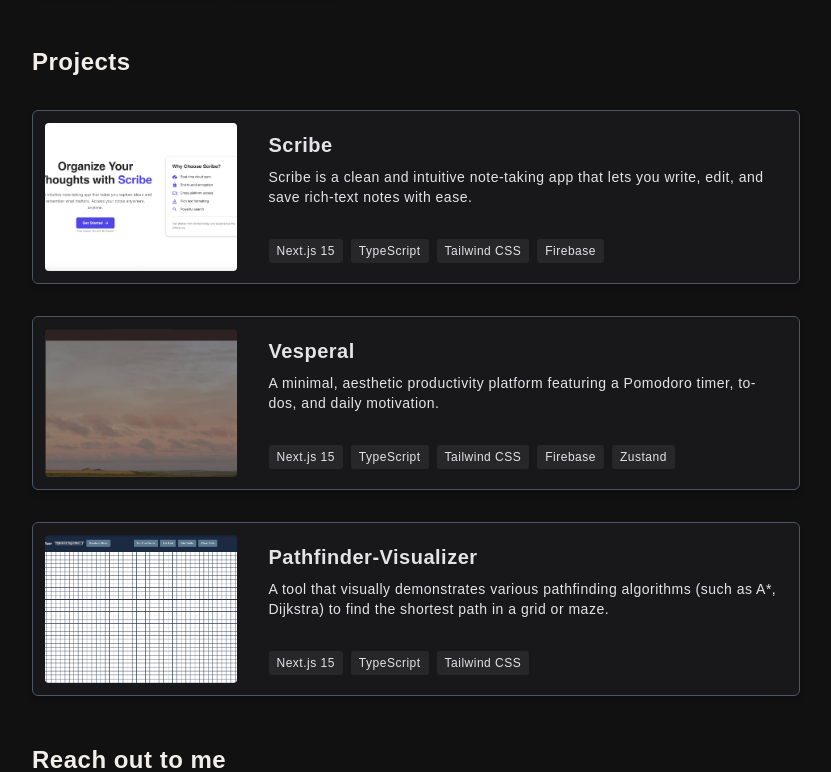
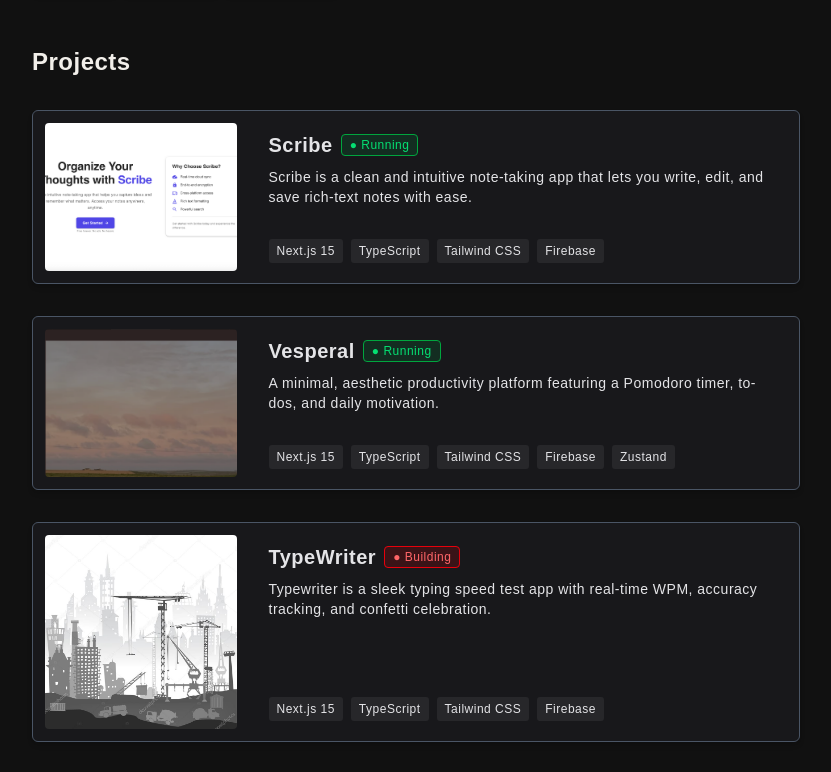
Before and after one commit to Arsh-31/portofolio, a Next.js app: page / in a window 1280 px wide. Shown: the part 762-1534 px from the top of the page, without its empty margins (224-1055 px from the left). Built offline with nearby package versions, Linux system fonts and the light colour scheme.

Commit message:
add project status

```diff
--- a/src/components/Projects.tsx
+++ b/src/components/Projects.tsx
@@ -12,6 +12,7 @@ const projects = [
     techStack: ["Next.js 15", "TypeScript", "Tailwind CSS", "Firebase"],
     liveLink: "https://scribe-gold.vercel.app",
     repoLink: "https://github.com/Arsh-31/scribe",
+    status: "Running",
   },
   {
     title: "Vesperal",
@@ -27,6 +28,17 @@ const projects = [
     ],
     liveLink: "https://vesperal-i7eilwf42-arsh31s-projects.vercel.app",
     repoLink: "https://github.com/Arsh-31/Vesperal",
+    status: "Running",
+  },
+  {
+    title: "TypeWriter",
+    description:
+      "Typewriter is a sleek typing speed test app with real-time WPM, accuracy tracking, and confetti celebration.",
+    imageUrl: "/images/working.jpg",
+    techStack: ["Next.js 15", "TypeScript", "Tailwind CSS", "Firebase"],
+    liveLink: "",
+    repoLink: "",
+    status: "Building",
   },
   {
     title: "Pathfinder-Visualizer",
@@ -36,11 +48,35 @@ const projects = [
     techStack: ["Next.js 15", "TypeScript", "Tailwind CSS"],
     liveLink: "https://pathfinding-visualizer-swart.vercel.app",
     repoLink: "https://github.com/Arsh-31/Pathfinding-visualizer",
+    status: "Running",
   },
-  // Add more projects
 ];
 
 export default function ProjectCard() {
+  function StatusTag({ status }: { status: string }) {
+    const base = "text-xs font-medium px-2 py-0.5 rounded-sm";
+
+    if (status === "Running") {
+      return (
+        <span
+          className={`${base} bg-green-700/20 text-green-400 border border-green-600`}
+        >
+          ● Running
+        </span>
+      );
+    } else if (status === "Building") {
+      return (
+        <span
+          className={`${base} bg-red-700/20 text-red-400 border border-red-600`}
+        >
+          ● Building
+        </span>
+      );
+    }
+
+    return null;
+  }
+
   return (
     <div className="mx-auto mt-12 max-w-3xl w-[90%]">
       <h1 className="text-2xl font-bold mb-8">Projects</h1>
@@ -51,7 +87,7 @@ export default function ProjectCard() {
             key={index}
             className="flex flex-col md:flex-row bg-[#18181b] border border-gray-600 rounded-md overflow-hidden shadow-md hover:shadow-lg transition w-full relative group"
           >
-            {/* Clickable Image (1/4 width) */}
+            {/* Clickable Image */}
             <Image
               width={300}
               height={200}
@@ -61,7 +97,7 @@ export default function ProjectCard() {
               onClick={() => window.open(project.liveLink, "_blank")}
             />
 
-            {/* Right Content (3/4 width) */}
+            {/* Right Content */}
             <div className="flex flex-col justify-between p-5 w-full text-[#e4e4e7] relative">
               {/* Top Right Links */}
               <div className="absolute top-4 right-4 flex space-x-4 opacity-0 group-hover:opacity-100 transition-opacity">
@@ -89,7 +125,10 @@ export default function ProjectCard() {
 
               {/* Title & Description */}
               <div>
-                <h2 className="text-xl font-bold mb-2">{project.title}</h2>
+                <div className="flex items-center gap-2 mb-2">
+                  <h2 className="text-xl font-bold">{project.title}</h2>
+                  <StatusTag status={project.status} />
+                </div>
                 <p className="text-sm mb-4">{project.description}</p>
               </div>
 
```
Also changed, not shown: public/images/working.jpg (added).
